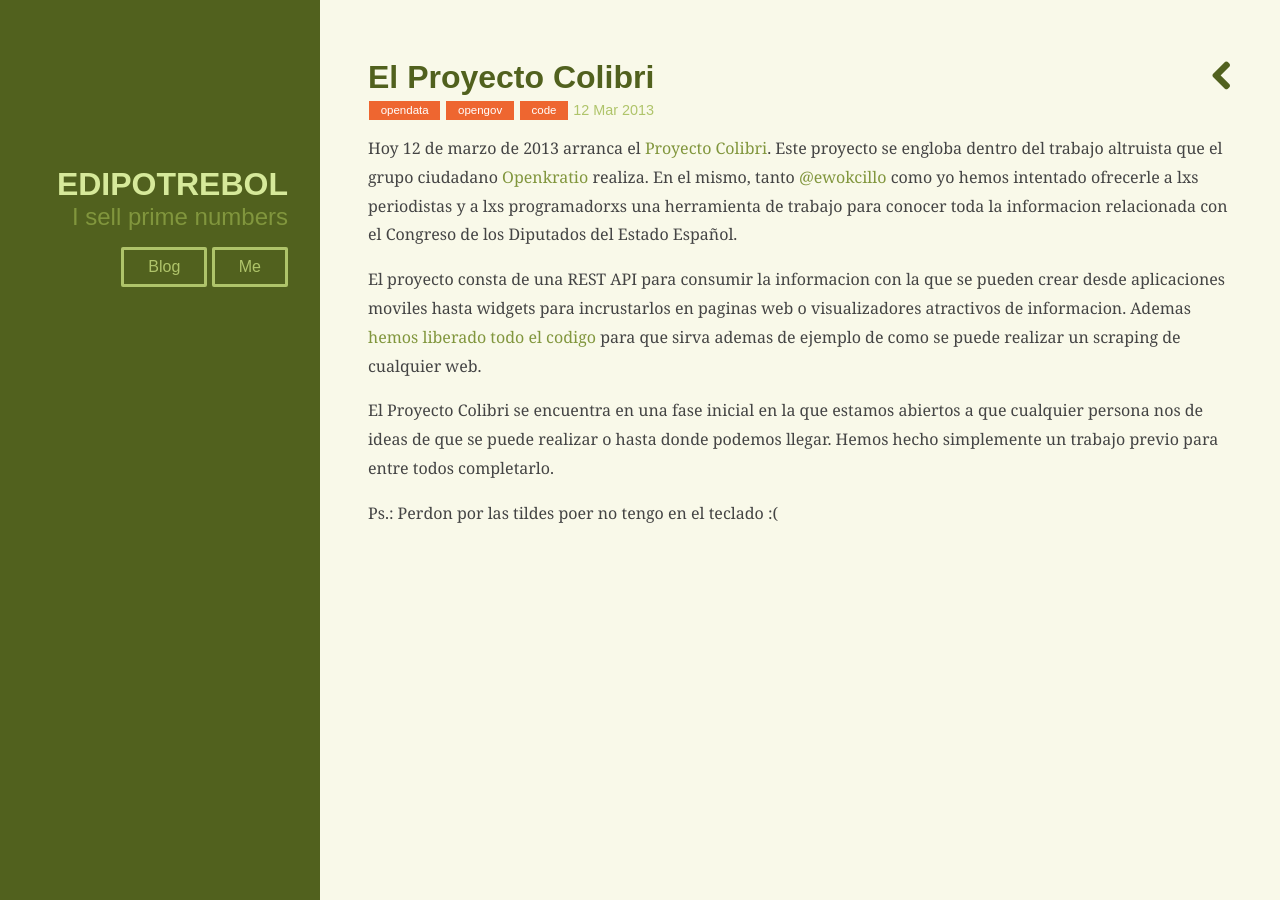
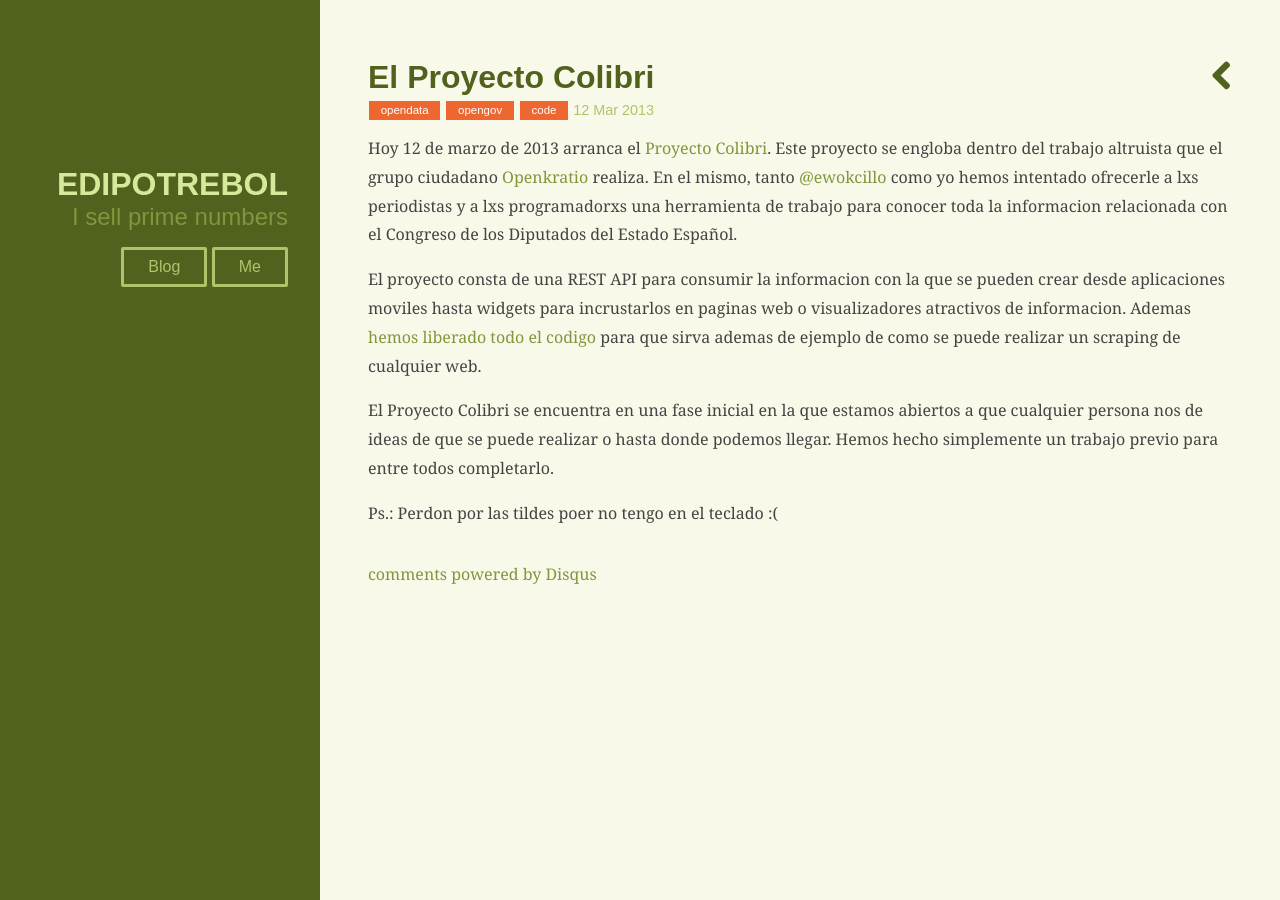
Before and after one commit to edipotrebol/edipotrebol.github.com, a Jekyll site: the page built from _posts/2013-03-12-el-proyecto-colibri.md, in a window 1280 px wide. Built offline with Jekyll 4.4.1, drawn with Linux system fonts in a browser that asks for light colours; comment, search, counter and statistics services are not loaded.

Commit message:
Adding Disqus

```diff
--- a/_layouts/post.html
+++ b/_layouts/post.html
@@ -24,6 +24,20 @@
           <p>
             {{ content }}
           </p>
+          <div id="disqus_thread"></div>
+            <script type="text/javascript">
+                /* * * CONFIGURATION VARIABLES: EDIT BEFORE PASTING INTO YOUR WEBPAGE * * */
+                var disqus_shortname = 'edipotrebol'; // required: replace example with your forum shortname
+
+                /* * * DON'T EDIT BELOW THIS LINE * * */
+                (function() {
+                    var dsq = document.createElement('script'); dsq.type = 'text/javascript'; dsq.async = true;
+                    dsq.src = '//' + disqus_shortname + '.disqus.com/embed.js';
+                    (document.getElementsByTagName('head')[0] || document.getElementsByTagName('body')[0]).appendChild(dsq);
+                })();
+            </script>
+          <noscript>Please enable JavaScript to view the <a href="http://disqus.com/?ref_noscript">comments powered by Disqus.</a></noscript>
+          <a href="http://disqus.com" class="dsq-brlink">comments powered by <span class="logo-disqus">Disqus</span></a>
       </div>
   </section>
 </div>
--- a/css/main.css
+++ b/css/main.css
@@ -161,6 +161,9 @@
     color: #444;
     line-height: 1.8em;
 }
+#disqus_thread {
+    margin-top: 2em;
+}
 .post-meta {
     color: #AFC46A;
     font-size: 90%;
```
